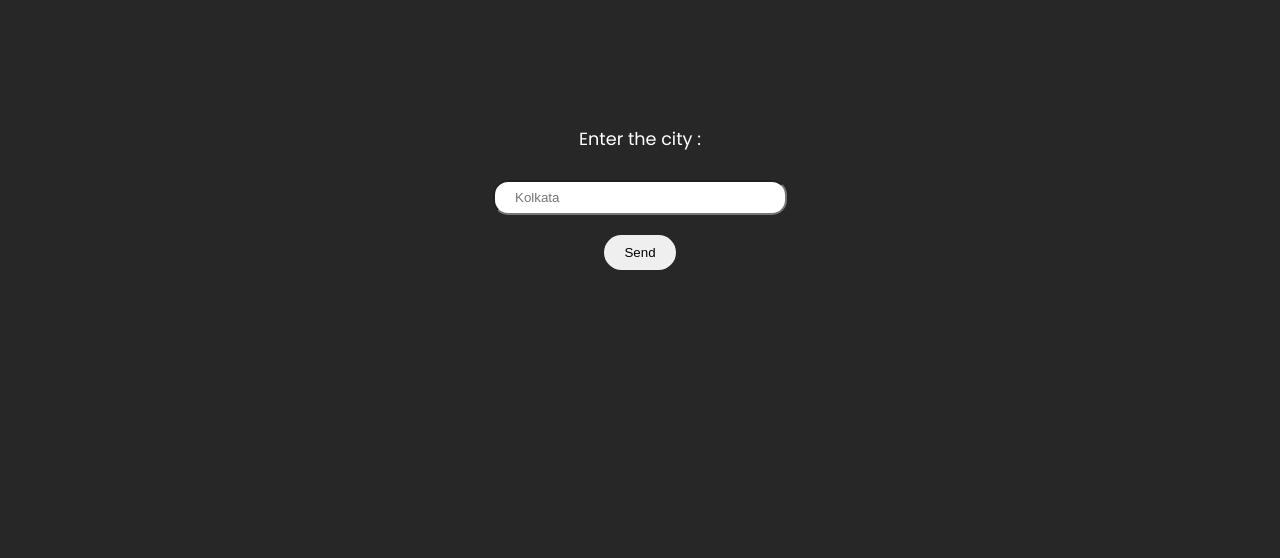
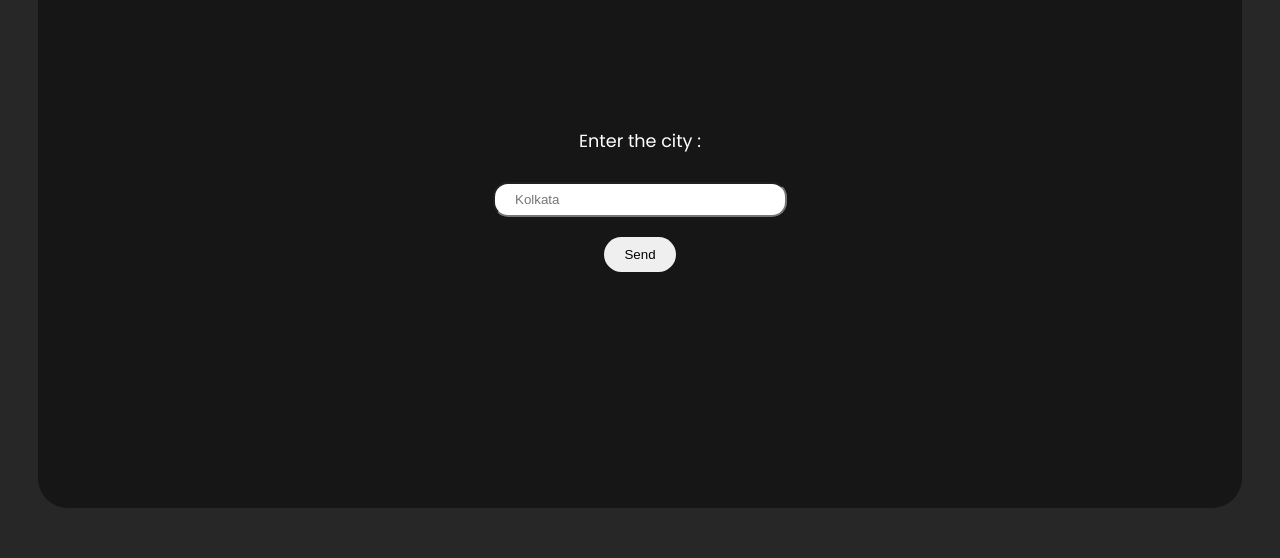
Before and after one commit to bijanr/code-club, a plain HTML site: page weather/index.html in a window 1280 px wide. Shown: the part 262-820 px from the top of the page. Drawn offline with Linux system fonts and the light colour scheme.

Commit message:
updated css minor changes

```diff
--- a/weather/style.css
+++ b/weather/style.css
@@ -12,7 +12,11 @@
     flex-direction: column;
     align-items: center;
     justify-content: space-evenly;
-    height: 100vh;
+    height: 90vh;
+    margin-inline: 30px;
+    margin-block: 50px;
+    background-color: rgb(23, 22, 22);
+    border-radius: 30px;
 }
 
 #hero-title{
```
